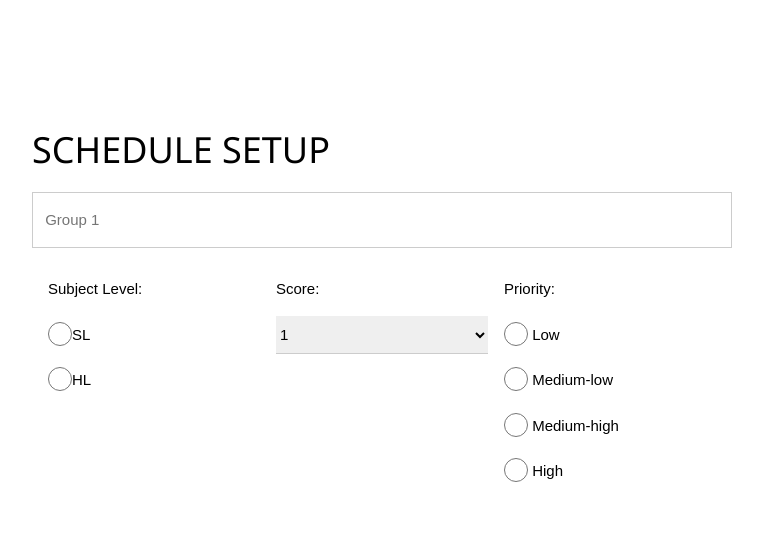
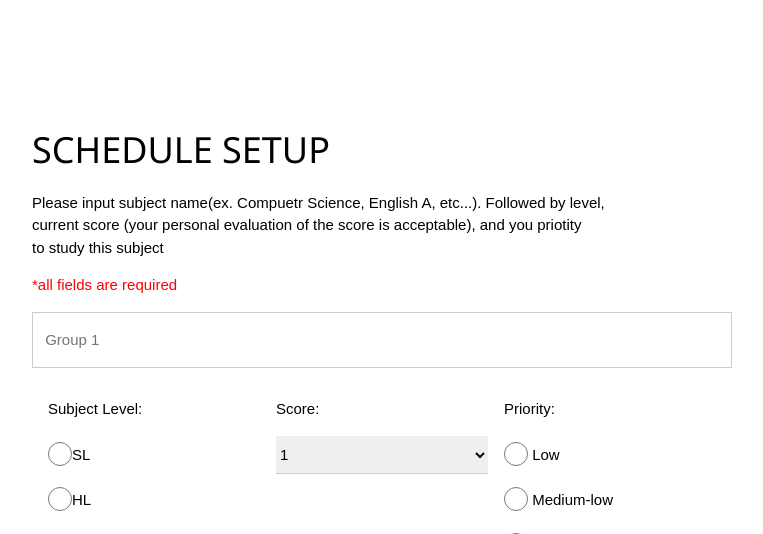
Before and after one commit to zainalqalawi/IBstudy, a Flask app: page /setup in a window 1280 px wide. Shown: the top 534 px of the page, without its empty margins (258-1021 px from the left). Run offline with Flask 2, Linux system fonts and the light colour scheme.

Commit message:
designing

```diff
--- a/templates/setup.html
+++ b/templates/setup.html
@@ -13,6 +13,10 @@
       <div class="w3-container" style="padding-bottom:32px;">
           <div class="w3-content" style="max-width:700px">
             <h1>SCHEDULE SETUP</h1>
+            <p>Please input subject name(ex. Compuetr Science, English A, etc...). Followed by level,
+              <br>current score (your personal evaluation of the score is acceptable), and you priotity
+              <br>to study this subject</p>
+            <p style="color: red; size: 10px">*all fields are required</p>
             <form action="{{url_for('setup')}}" method="post">
 
                   <!--GROUP 1 INPUT-->
```
Also changed, not shown: templates/settings.html (+7 -2 lines), database.py (line endings or trailing spaces), 1 other file.
